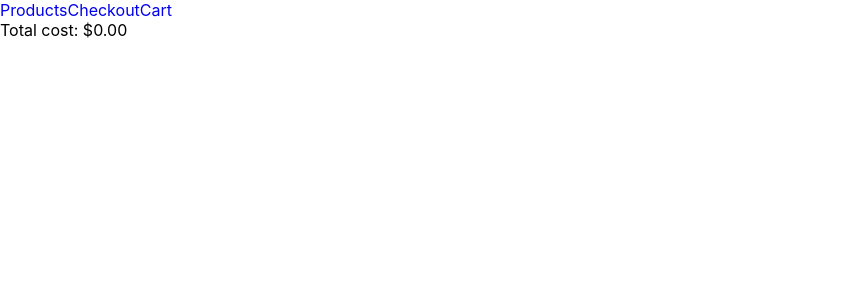
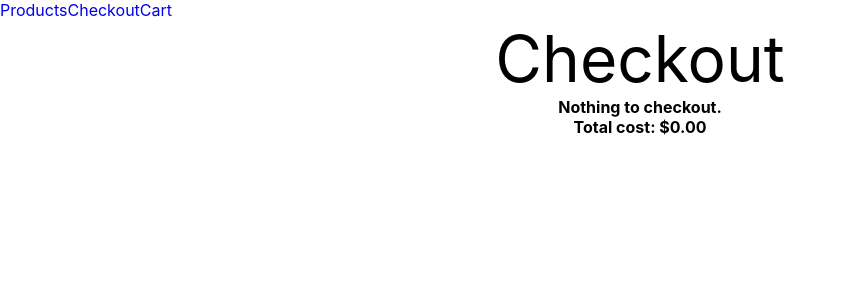
Before and after one commit to MGrunow1/fake-store, a React (Create React App) app: page /checkout in a window 1280 px wide. Shown: the top 300 px of the page, without its empty margins (0-847 px from the left). Built offline with nearby package versions, Linux system fonts and the light colour scheme.

Commit message:
feat(Checkout): List all items in cart

```diff
--- /dev/null
+++ b/src/components/CheckoutItem.js
@@ -0,0 +1,21 @@
+import { useContext } from "react";
+import { ThemeContext } from "../contexts/ThemeContext";
+import { CenteredList, ListItem, MediumText } from "./StyledComponents";
+
+export default function CheckoutItem( {item} ) {
+    const { name, price, quantity } = item
+    const { theme } = useContext(ThemeContext);
+
+    return (
+        <CenteredList>
+            <ListItem dark={theme === 'dark'}>
+                <MediumText>
+                    {name}
+                </MediumText>
+                <MediumText>
+                    Cart contains: {quantity} @ ${price.toFixed(2)} each.
+                </MediumText>
+            </ListItem>
+        </CenteredList>
+    )
+}
--- a/src/components/CheckoutPage.js
+++ b/src/components/CheckoutPage.js
@@ -1,5 +1,7 @@
 import { useContext, useEffect, useState } from "react";
 import { CartContext } from "../contexts/CartContext";
+import CheckoutItem from "./CheckoutItem";
+import { CenteredTitle } from "./StyledComponents";
 
 export default function CheckoutPage() {
     const { cart } = useContext(CartContext);
@@ -16,7 +18,23 @@ export default function CheckoutPage() {
 
     return (
         <>
-        <div>Total cost: ${totalCost.toFixed(2)}</div>
+        <CenteredTitle>Checkout</CenteredTitle>
+        <div>
+            {cart.length ? (
+                cart.map((item, index) => (
+                    <div key={index}>
+                        <CheckoutItem item={item} />
+                    </div>
+                    ))
+            ) : (
+                <div style={{textAlign: "center", fontWeight: "bold"}}>
+                    Nothing to checkout.
+                </div>
+            )}
+        </div>
+        <div style={{textAlign: "center", fontWeight: "bold"}}>
+            Total cost: ${totalCost.toFixed(2)}
+        </div>
         </>
     )
 }
--- a/src/components/StyledComponents.js
+++ b/src/components/StyledComponents.js
@@ -26,6 +26,11 @@ display: flex;
 flex-wrap: wrap;
 justify-content: center;
 margin-bottom: 3px;
+`;
+
+export const CenteredList = styled.div`
+display: flex;
+justify-content: center;
 `;
 
 export const CenteredTitle = styled.div`
@@ -57,6 +62,19 @@ width: 100%;
 export const LeftAlign = styled.div`
 margin-bottom: .5rem;
 text-align: left;
+`;
+
+export const ListItem = styled.div`
+width: 90vw;
+margin-bottom: 10px;
+${(props) => props.dark
+  ? `border-bottom: 2px solid white;`
+  : `border-bottom: 2px solid black;`
+}
+@media (min-width: 700px) {
+    width: max-content;
+    margin-bottom: 15px;
+}
 `;
 
 export const MediumText = styled.div`
```
